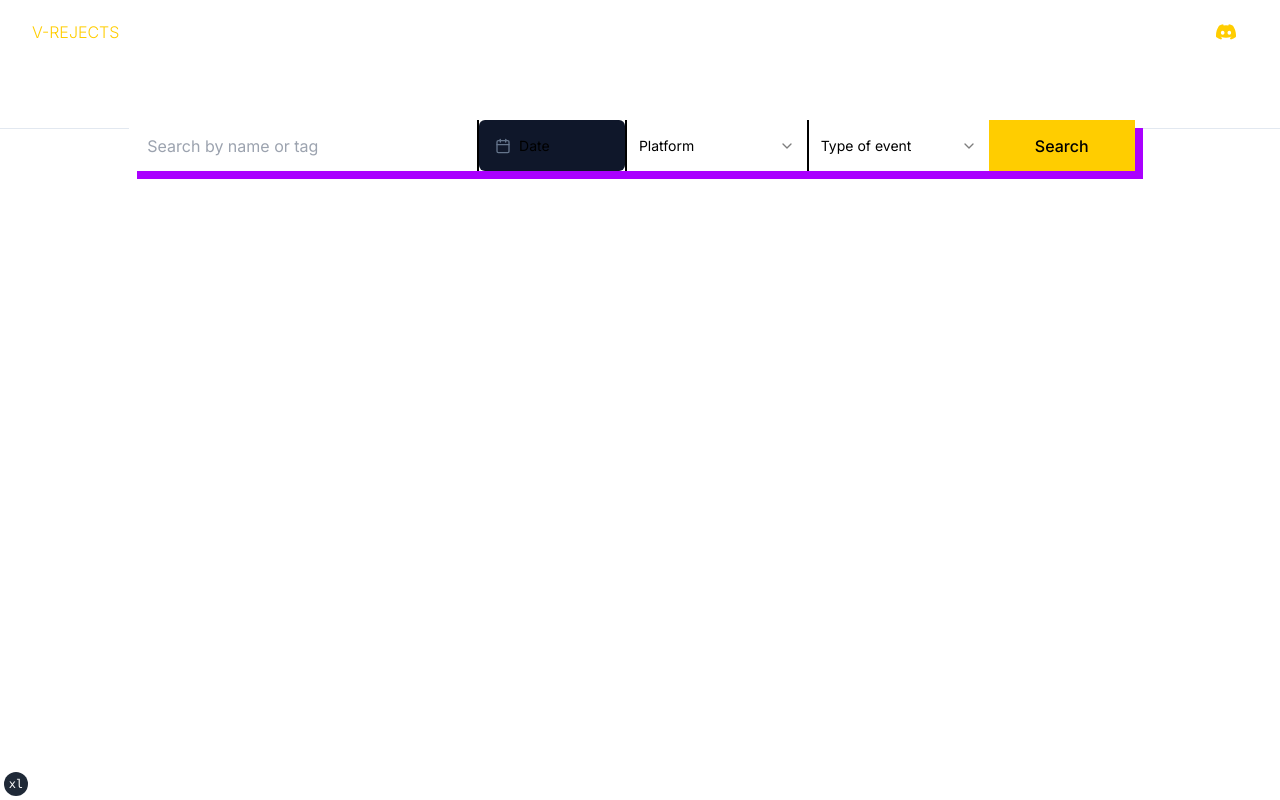
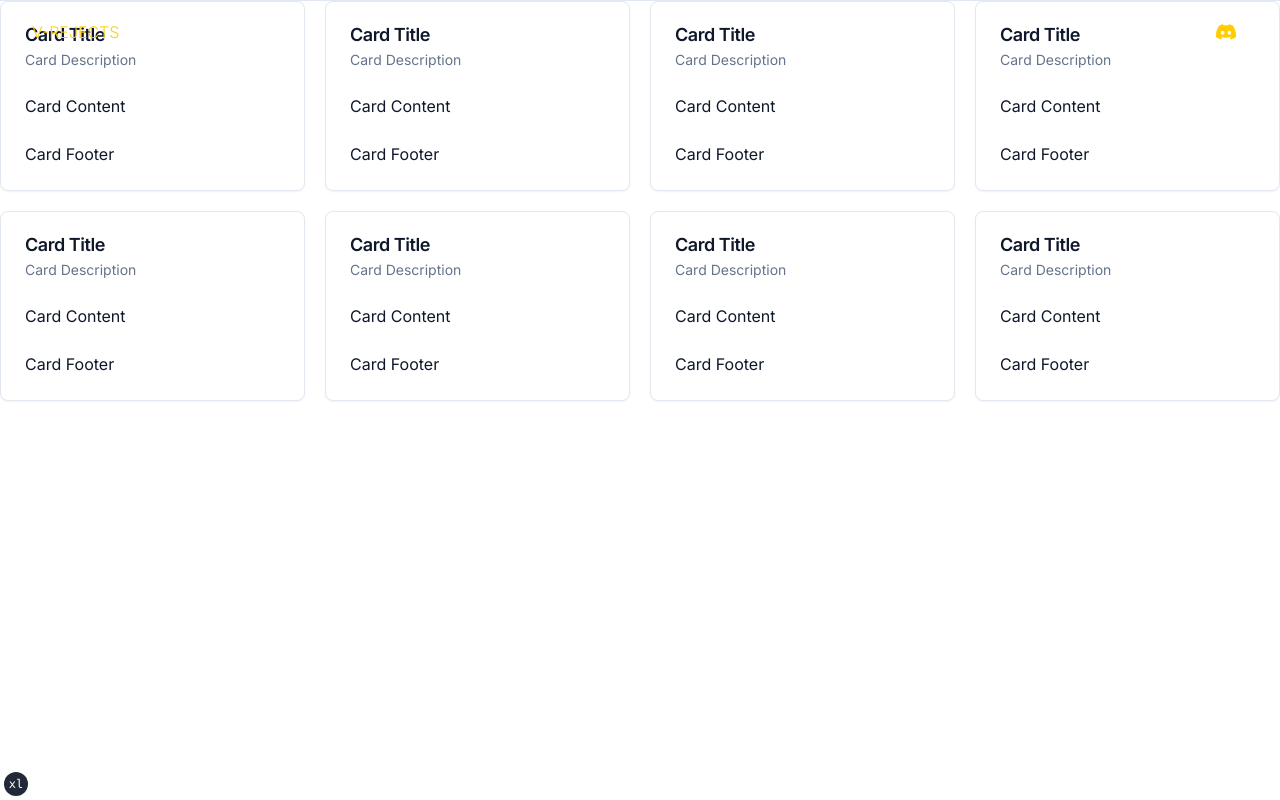
Before and after one commit to mirrordwellers/mirror-dwellers, a Next.js app: page /browse in a window 1280 px wide. Built offline with nearby package versions, Linux system fonts and the light colour scheme.

Commit message:
folder structure change

```diff
--- a/app/browse/page.tsx
+++ b/app/browse/page.tsx
@@ -1,14 +1,129 @@
+"use client"
+
 import React from "react"
+import Image from "next/image"
+import Link from "next/link"
 
+import {
+  Card,
+  CardContent,
+  CardDescription,
+  CardFooter,
+  CardHeader,
+  CardTitle,
+} from "@/components/ui/card"
 import SearchBar from "@/components/search-bar"
+
+const cardsData = [
+  {
+    id: 1,
+    title: "TubeVR Party Night",
+    date: "2/10/2023 | 9PM",
+    image: "/1.jpeg",
+  },
+  {
+    id: 2,
+    title: "React Workshop",
+    date: "3/25/2023 | 10AM",
+    image: "/2.jpeg",
+  },
+  {
+    id: 3,
+    title: "Next.js Meetup",
+    date: "4/15/2023 | 6PM",
+    image: "/3.jpeg",
+  },
+  {
+    id: 4,
+    title: "Railway Meetup",
+    date: "4/15/2023 | 6PM",
+    image: "/4.jpeg",
+  },
+  {
+    id: 5,
+    title: "Today in VR",
+    date: "4/15/2023 | 6PM",
+    image: "/5.jpeg",
+  },
+  {
+    id: 6,
+    title: "Get Started Next.js",
+    date: "4/15/2023 | 6PM",
+    image: "/6.jpeg",
+  },
+  {
+    id: 7,
+    title: "Beer pong Contest",
+    date: "4/15/2023 | 6PM",
+    image: "/7.jpeg",
+  },
+  {
+    id: 8,
+    title: "World Pizza Championship",
+    date: "4/15/2023 | 6PM",
+    image: "/8.jpg",
+  },
+]
 
 export default function page() {
   return (
     <div>
-      <div className="flex justify-center mt-32">
+      {/* <div className="flex justify-center mt-32">
         <SearchBar />
+      </div> */}
+      <hr />
+
+      <div className="grid grid-cols-1 gap-5 md:grid-cols-3 lg:grid-cols-4">
+        {cardsData.map((card, key) => (
+          <Link href="/">
+            <Card key={card.id}>
+              <CardHeader>
+                <CardTitle>Card Title</CardTitle>
+                <CardDescription>Card Description</CardDescription>
+              </CardHeader>
+              <CardContent>
+                <p>Card Content</p>
+              </CardContent>
+              <CardFooter>
+                <p>Card Footer</p>
+              </CardFooter>
+            </Card>
+          </Link>
+        ))}
       </div>
-      <hr />
     </div>
   )
 }
+
+{
+  /* <Link key={card.id} href="/">
+            <div className="overflow-hidden shadow rounded-2xl">
+              <div className="w-400 h-500">
+                <Image
+                  className="object-cover w-full h-40 h-50 rounded-t-2xl"
+                  src={card.image}
+                  alt=""
+                  width={400}
+                  height={500}
+                  sizes="(max-width: 768px) 100vw,
+                (max-width: 1200px) 50vw,
+                33vw"
+                  quality={50}
+                />
+              </div>
+              <div className="relative z-20 grid grid-cols-4 px-3 py-2 -mt-5 bg-white rounded-2xl">
+                <div className="col-span-3 p-0">
+                  <h5 className="overflow-hidden font-normal tracking-tight text-gray-900 lg:w-auto text-md md:text-sm lg:text-md text-ellipsis whitespace-nowrap">
+                    {card.title}
+                  </h5>
+                  <p className="text-sm font-normal dark:text-gray-400">
+                    {card.date}
+                  </p>
+                </div>
+                <div className="flex mt-auto mb-auto border-black justify-self-end ">
+                  <button className="flex items-center justify-end w-10 text-sm font-medium text-center border-black h-9 p-auto rounded-2xl opacity-90"></button>
+                </div>
+              </div>
+            </div>
+          </Link> */
+}
```
